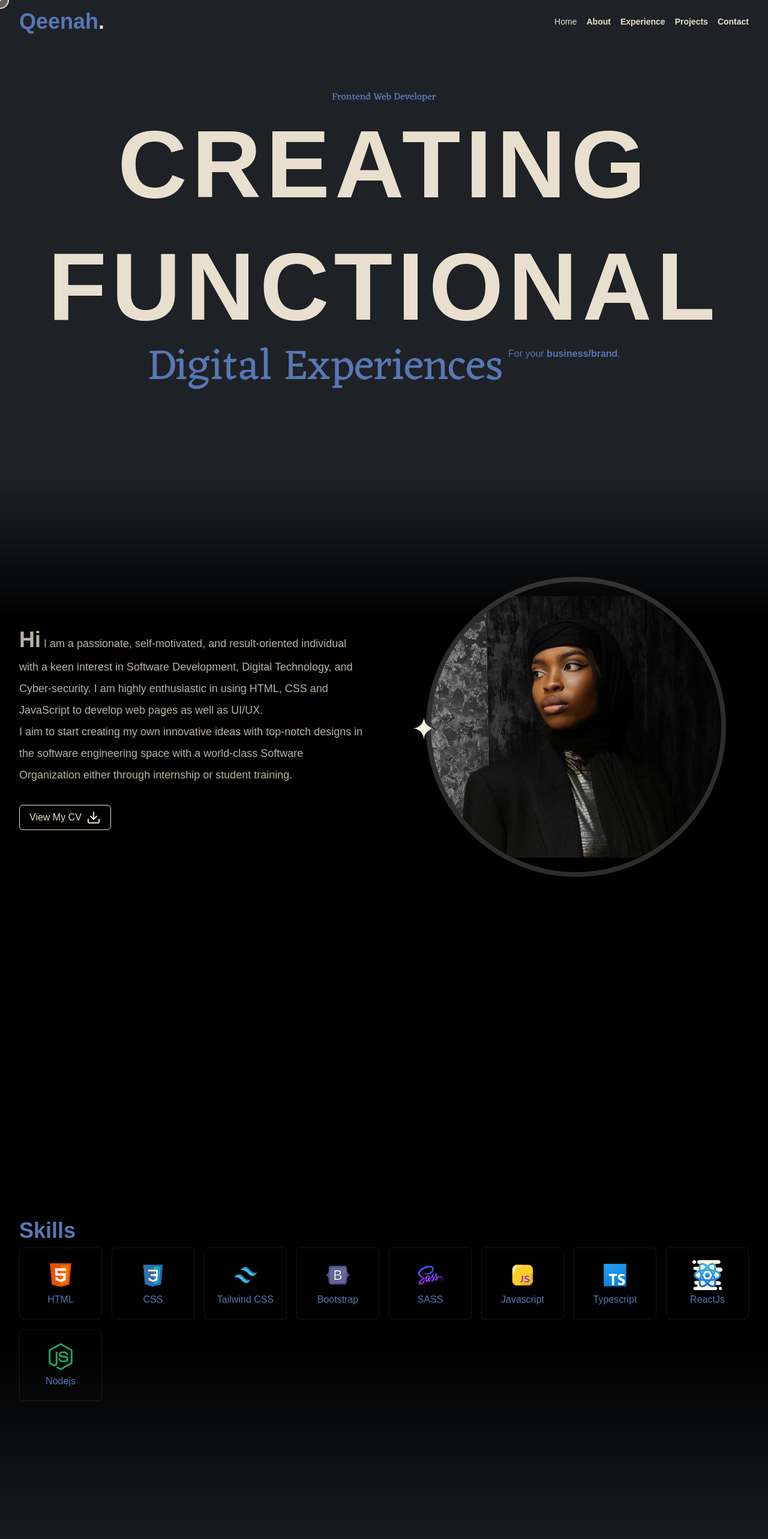
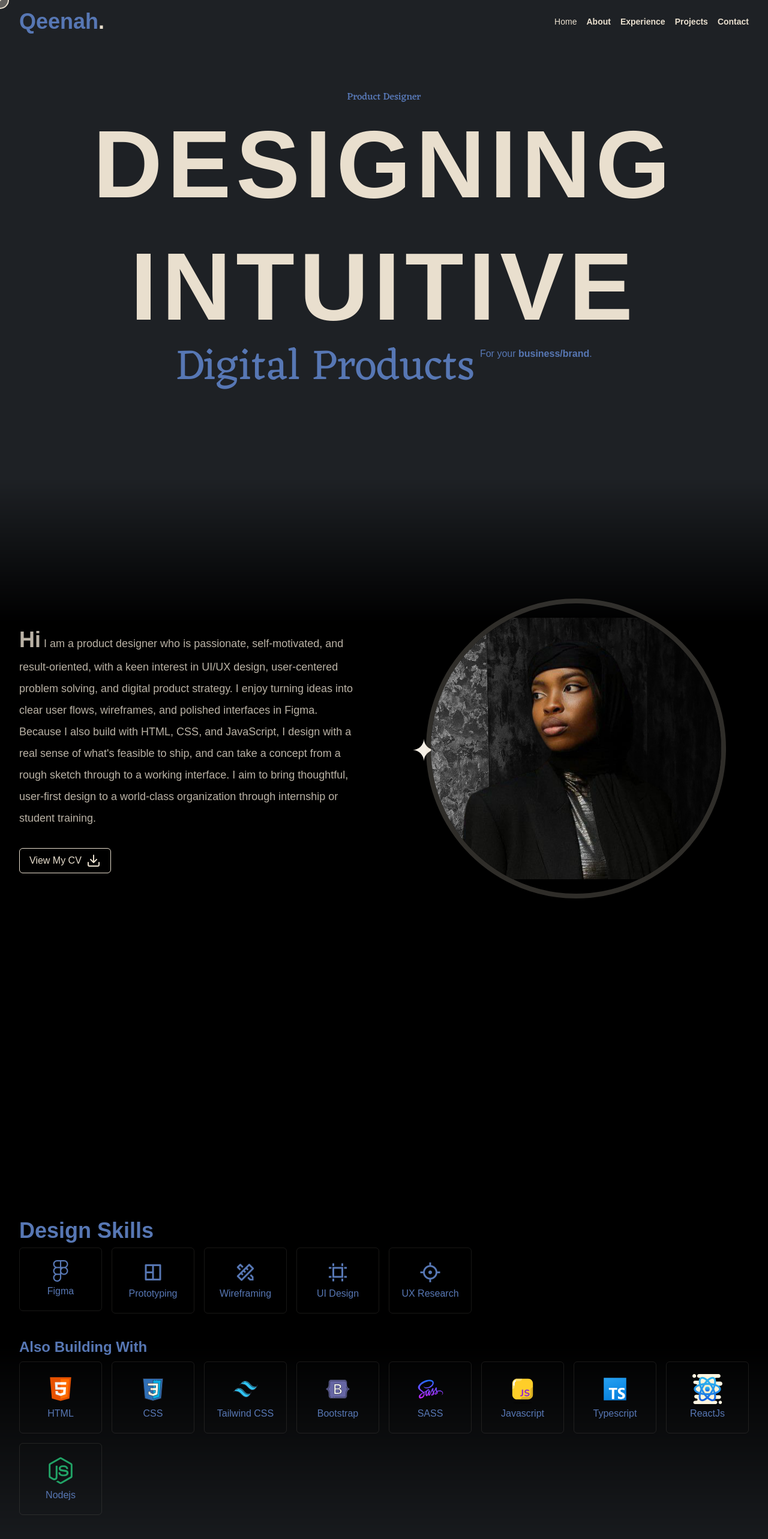
Before and after one commit to Klaritykel/qeenah2, a Next.js app: page / in a window 1280 px wide. Shown: the top 2566 px of the page at 60% size. Built offline with nearby package versions, Linux system fonts and the light colour scheme; a web font is replaced by a local one.

Commit message:
Update portfolio content and structure to reflect product design focus

```diff
--- a/app/page.js
+++ b/app/page.js
@@ -1,8 +1,8 @@
 import HomeContent from "../components/UI/Home";
 
 export const metadata = {
-  title: "Wahab Sekinat - Portfolio",
-  description: "Wahab Sekinat portfolio website",
+  title: "Wahab Sekinat - Product Designer",
+  description: "Wahab Sekinat — Product Designer portfolio, showcasing UI/UX design, prototyping, and design-led digital products.",
 };
 
 const Home = () => <HomeContent />;
--- a/app/projects/page.js
+++ b/app/projects/page.js
@@ -5,7 +5,7 @@ import "./projects.css";
 
 export const metadata = {
   title: "Wahab Sekinat - Projects",
-  description: "Here you can find some of my projects in development.",
+  description: "A selection of product design and design-led web projects.",
 };
 
 const ProjectsPage = () => {
--- a/components/UI/Home/about.js
+++ b/components/UI/Home/about.js
@@ -58,8 +58,8 @@ const About = () => {
             <div className="z-50 flex flex-col-reverse items-center grid-cols-2 gap-16 md:grid">
               <TransitionReveal addClass="space-y-8">
                 <p className="text-lg leading-loose text-primary/80">
-                  <span className="text-4xl font-semibold leading-normal">Hi</span> I am a passionate, self-motivated, and result-oriented individual with a keen interest in Software Development, Digital Technology, and Cyber-security. I am highly enthusiastic in using HTML, CSS and JavaScript to develop web pages as well as UI/UX.
-                  <br/>I aim to start creating my own innovative ideas with top-notch designs in the software engineering space with a world-class Software Organization either through internship or student training.
+                  <span className="text-4xl font-semibold leading-normal">Hi</span> I am a product designer who is passionate, self-motivated, and result-oriented, with a keen interest in UI/UX design, user-centered problem solving, and digital product strategy. I enjoy turning ideas into clear user flows, wireframes, and polished interfaces in Figma.
+                  <br/>Because I also build with HTML, CSS, and JavaScript, I design with a real sense of what&apos;s feasible to ship, and can take a concept from a rough sketch through to a working interface. I aim to bring thoughtful, user-first design to a world-class organization through internship or student training.
                 </p>
 
                 <div className="w-fit">
--- a/components/UI/Home/intro.js
+++ b/components/UI/Home/intro.js
@@ -57,16 +57,16 @@ const Intro = () => {
       <section className="flex items-center justify-center min-h-screen p-4 section invisible" id="me" ref={meRef}>
         <div>
           <h1 className={`${cormorant.className} text-center font-medium`} id="dev_text">
-            Frontend Web Developer
+            Product Designer
           </h1>
           <div
             className={`space-y-1 font-extrabold text-primary lg:text-[10rem] md:text-[7rem] sm:text-[6rem] text-[15vw] tracking-wider leading-tight text-center`}
           >
-            <p className={`land_t`}>CREATING</p>
-            <p className="land_modern">FUNCTIONAL</p>
+            <p className={`land_t`}>DESIGNING</p>
+            <p className="land_modern">INTUITIVE</p>
           </div>
           <div className="flex justify-center gap-2 overflow-hidden text-center land_likkle">
-            <span className={`${cormorant.className} font-light md:text-7xl text-4xl`}>Digital Experiences</span>
+            <span className={`${cormorant.className} font-light md:text-7xl text-4xl`}>Digital Products</span>
             <span>
               For your <span className="font-bold">business/brand</span>.
             </span>
--- a/components/UI/Home/skills.js
+++ b/components/UI/Home/skills.js
@@ -42,9 +42,26 @@ const Skills = () => {
 
         <div className="pb-10 pt-[12rem]">
           <div className="container min-h-[20rem] space-y-28">
+            <div className="space-y-10">
               <div>
                 <TransitionOpacityInView addClass="text-4xl mb-2 font-bold">
-                <p>Skills</p>
+                  <p>Design Skills</p>
+                </TransitionOpacityInView>
+
+                <TransitionParentFast addClass="grid lg:grid-cols-8 md:grid-cols-6 sm:grid-cols-3 grid-cols-2 select-none text-center gap-4">
+                  {skills.design.map((skill, idx) => (
+                    <TransitionOpacity key={idx}>
+                      <div className="py-5 space-y-1 duration-200 border rounded-md cursor-pointer border-primary/10 hover:bg-primary/10">
+                        <div className="grid place-content-center">{skill.icon}</div> <p>{skill.label}</p>
+                      </div>
+                    </TransitionOpacity>
+                  ))}
+                </TransitionParentFast>
+              </div>
+
+              <div>
+                <TransitionOpacityInView addClass="text-2xl mb-2 font-bold opacity-80">
+                  <p>Also Building With</p>
                 </TransitionOpacityInView>
 
                 <TransitionParentFast addClass="grid lg:grid-cols-8 md:grid-cols-6 sm:grid-cols-3 grid-cols-2 select-none text-center gap-4">
@@ -59,6 +76,7 @@ const Skills = () => {
               </div>
             </div>
           </div>
+        </div>
       </section>
     </div>
   );
--- a/lib/store/services.js
+++ b/lib/store/services.js
@@ -3,22 +3,22 @@ import { FontAwesomeIcon } from "@fortawesome/react-fontawesome";
 
 const services = [
   {
-    type: "Frontend Development",
-    description: (
-      <p className="text-sm leading-relaxed text-opacity-75">
-        I build clean, scalable, and interactive web interfaces using modern frontend technologies.{" "}.
-      </p>
-    ),
-    icon: <FontAwesomeIcon icon={faCode} className="text-5xl" />,
-  },
-  {
-    type: "UI/UX Design & Prototyping",
+    type: "Product & UI/UX Design",
     description: (
       <p className="text-sm leading-relaxed text-opacity-75">
         I design intuitive user interfaces and bring ideas to life with engaging, user-centered experiences.
       </p>
     ),
     icon: <FontAwesomeIcon icon={faPencilRuler} className="text-5xl" />,
+  },
+  {
+    type: "Wireframing & Prototyping",
+    description: (
+      <p className="text-sm leading-relaxed text-opacity-75">
+        I map out user flows and build interactive prototypes in Figma to test and validate ideas before they&apos;re built.
+      </p>
+    ),
+    icon: <FontAwesomeIcon icon={faCube} className="text-5xl" />,
   },
   {
     type: "Responsive Web Design",
@@ -30,6 +30,15 @@ const services = [
     icon: <FontAwesomeIcon icon={faMobileAlt} className="text-5xl" />,
   },
   {
+    type: "Frontend Development",
+    description: (
+      <p className="text-sm leading-relaxed text-opacity-75">
+        I build clean, scalable, and interactive web interfaces using modern frontend technologies.
+      </p>
+    ),
+    icon: <FontAwesomeIcon icon={faCode} className="text-5xl" />,
+  },
+  {
     type: "Modern Web Development with React & Next.js",
     description: (
       <p className="text-sm leading-relaxed text-opacity-75">
@@ -38,15 +47,6 @@ const services = [
     ),
     icon: <FontAwesomeIcon icon={faLaptopCode} className="text-5xl" />,
   },
-  {
-    type: "Reusable Components & UI Library Integration",
-    description: (
-      <p className="text-sm leading-relaxed text-opacity-75">
-        I develop modular, maintainable UI components and integrate design systems to streamline development.
-      </p>
-    ),
-    icon: <FontAwesomeIcon icon={faCube} className="text-5xl" />,
-  },
 ];
 
 export default services;
--- a/lib/store/skills.js
+++ b/lib/store/skills.js
@@ -1,6 +1,14 @@
 import Image from "next/image";
+import { SiFigma } from "react-icons/si";
 
 const skills = {
+  design: [
+    { label: "Figma", icon: <SiFigma className="mx-auto text-4xl" /> },
+    { label: "Prototyping", icon: <i className="text-4xl ri-layout-4-line"></i> },
+    { label: "Wireframing", icon: <i className="text-4xl ri-pencil-ruler-2-line"></i> },
+    { label: "UI Design", icon: <i className="text-4xl ri-artboard-2-line"></i> },
+    { label: "UX Research", icon: <i className="text-4xl ri-focus-3-line"></i> },
+  ],
   frontend: [
     { label: "HTML", icon: <Image alt="golang logo" src={"/images/others/icons8-html.svg"} width={50} height={50} /> },
     { label: "CSS", icon: <Image alt="golang logo" src={"/images/others/icons8-css.svg"} width={50} height={50} /> },
```
Also changed, not shown: lib/store/project-previews.js, lib/utils/projects-list.js, public/images/projects/green-circle/cover.png (added). Lines whose indentation alone changed are shown as unchanged.
